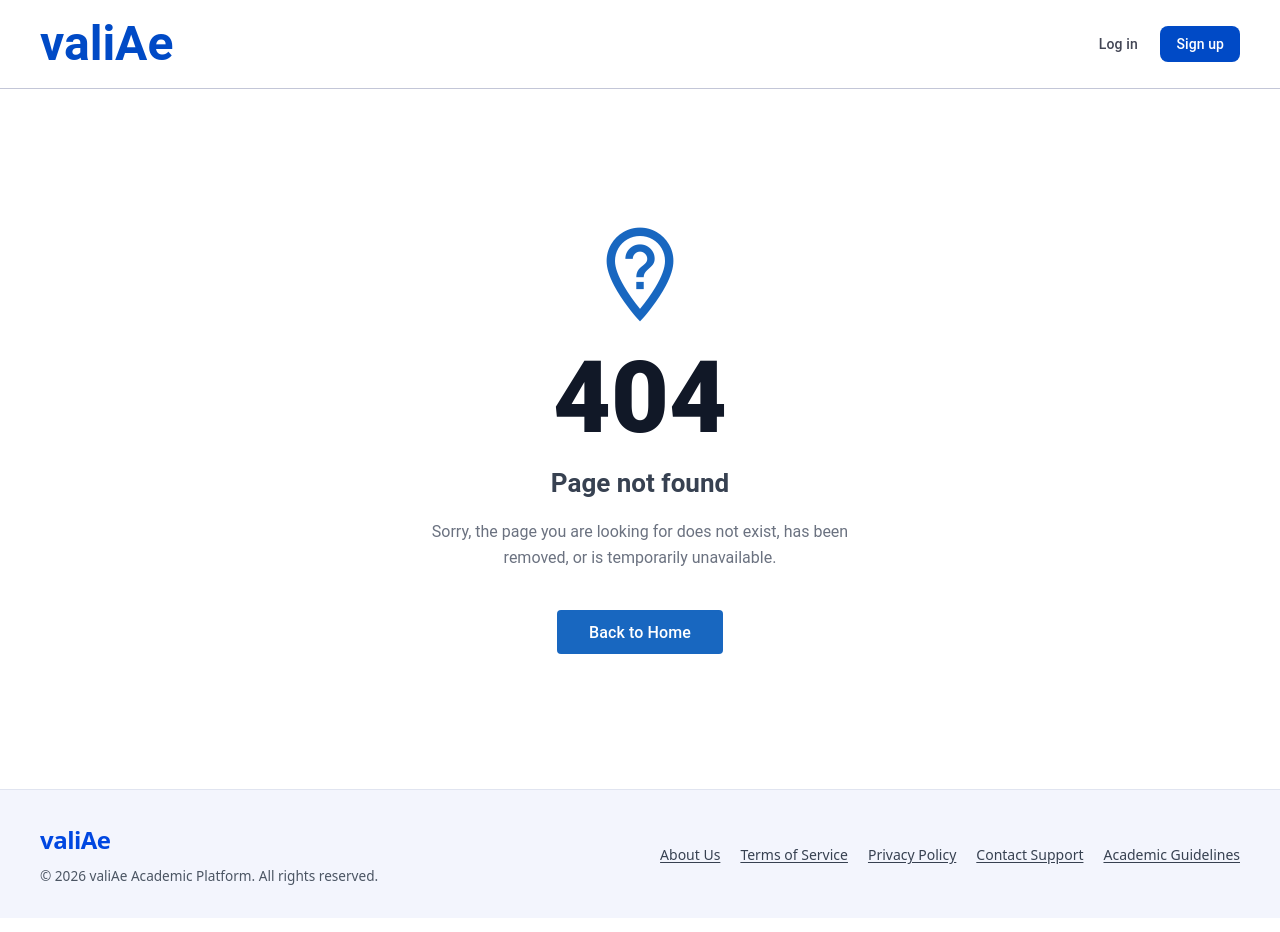
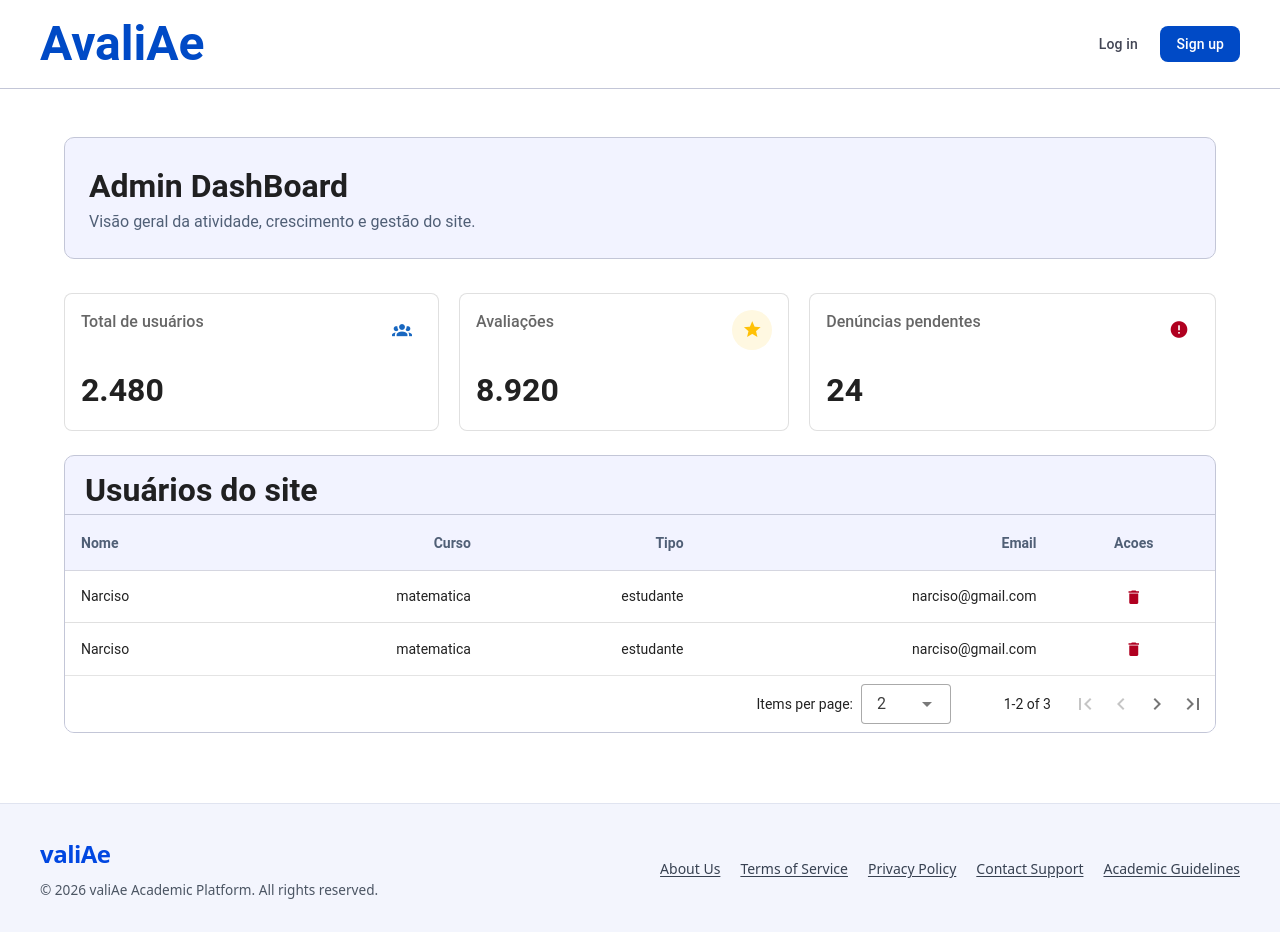
Before and after one commit to profBruno-UFC-Qx/QXD0279-furia, a Vue app in the folder frontend/: page /adm/dashboard in a window 1280 px wide. Built offline with nearby package versions, Linux system fonts and the light colour scheme; a small style sheet from the web is missing.

Commit message:
feat(adm): dashboard

```diff
--- a/frontend/src/components/Default/Header.vue
+++ b/frontend/src/components/Default/Header.vue
@@ -14,9 +14,12 @@ const logout = () => {
 <template>
   <header class="header-bg">
     <div class="header">
-      <h1 class="title">valiAe</h1>
+      <h1 class="title">AvaliAe</h1>
 
-      <nav class="navigation" v-if="storeAuth.isLoged == true">
+      <nav
+        class="navigation"
+        v-if="storeAuth.isLoged == true && storeAuth.role != 'admin'"
+      >
         <ul>
           <li>
             <v-btn variant="plain" :to="{ name: 'studentHome' }" text="Home" />
--- /dev/null
+++ b/frontend/src/components/Table/TableUser.vue
@@ -0,0 +1,85 @@
+<script setup lang="ts">
+import { ref } from "vue";
+
+interface User {
+  id: number;
+  nome: string;
+  course: string;
+  role: string;
+  email: string;
+}
+const { documents } = defineProps<{
+  documents: User[];
+}>();
+
+const currentPage = defineModel<number>("currentPage", {
+  required: true,
+});
+
+const itemsPerPage = defineModel<number>("itemsPerPage", {
+  required: true,
+});
+
+const headers = [
+  { title: "Nome", align: "start", key: "nome", sortable: false },
+  { title: "Curso", align: "end", key: "course", sortable: false },
+  {
+    title: "Tipo",
+    align: "end",
+    key: "role",
+    sortable: false,
+  },
+  {
+    title: "Email",
+    align: "end",
+    key: "email",
+    sortable: false,
+  },
+  {
+    title: "Acoes",
+    align: "center",
+    key: "action",
+    sortable: false,
+  },
+] as any;
+</script>
+
+<template>
+  <div class="tableComponente">
+    <v-data-table
+      v-model:page="currentPage"
+      v-model:items-per-page="itemsPerPage"
+      :headers="headers"
+      :items="documents"
+      item-value="id"
+      :items-per-page-options="[5, 10]"
+      fixed-header
+      class="tabela"
+    >
+      <template #item.action="{ item }">
+        <div class="d-flex justify-center">
+          <v-btn
+            color="error"
+            icon="mdi-delete"
+            size="small"
+            variant="text"
+            aria-label="Excluir"
+          />
+        </div>
+      </template>
+    </v-data-table>
+  </div>
+</template>
+
+<style scoped>
+.tabela :deep(thead tr th) {
+  background-color: #f2f3ff;
+  font-weight: bold;
+  color: #505f76;
+}
+
+.tabela :deep(table) {
+  border-top: 1px solid #c3c6d7;
+  overflow: hidden;
+}
+</style>
--- /dev/null
+++ b/frontend/src/pages/Adm/Dashboard.vue
@@ -0,0 +1,131 @@
+<script setup lang="ts">
+import { ref } from "vue";
+import StatsCard from "@/components/Cards/StatsCard.vue";
+import Header from "@/components/Header/Header.vue";
+import Ornament from "@/components/Ornament/Ornament.vue";
+import TableUser from "@/components/Table/TableUser.vue";
+
+type UserStatus = "Ativo" | "Pendente" | "Bloqueado";
+
+const boats = [
+  {
+    id: 1,
+    nome: "Narciso",
+    course: "matematica",
+    role: "estudante",
+    email: "narciso@gmail.com",
+  },
+  {
+    id: 1,
+    nome: "Narciso",
+    course: "matematica",
+    role: "estudante",
+    email: "narciso@gmail.com",
+  },
+  {
+    id: 1,
+    nome: "Narciso",
+    course: "matematica",
+    role: "estudante",
+    email: "narciso@gmail.com",
+  },
+];
+
+interface SiteUser {
+  id: number;
+  name: string;
+  email: string;
+  role: string;
+  status: UserStatus;
+  joinedAt: string;
+  lastAccess: string;
+}
+
+const stats = [
+  {
+    title: "Total de usuários",
+    value: "2.480",
+    icon: "mdi-account-group",
+    iconColor: "primary",
+  },
+
+  {
+    title: "Avaliações",
+    value: "8.920",
+    icon: "mdi-star",
+    iconColor: "amber",
+  },
+  {
+    title: "Denúncias pendentes",
+    value: "24",
+    icon: "mdi-alert-circle",
+    iconColor: "error",
+  },
+];
+
+const currentPage = ref(1);
+const itemsPerPage = ref(2);
+</script>
+
+<template>
+  <div class="dashboard-page">
+    <Header
+      :title="'Admin DashBoard'"
+      :description="'Visão geral da atividade, crescimento e gestão do site.'"
+    />
+
+    <section class="stats-grid">
+      <StatsCard
+        v-for="(stat, index) in stats"
+        :key="`${stat.title}-${index}`"
+        :title="stat.title"
+        :value="stat.value"
+        :icon="stat.icon"
+        :icon-color="stat.iconColor"
+      />
+    </section>
+
+    <Ornament text="Usuários do site">
+      <template #content>
+        <div class="table-wrapper">
+          <TableUser
+            :documents="boats"
+            v-model:current-page="currentPage"
+            v-model:itemsPerPage="itemsPerPage"
+          />
+        </div>
+      </template>
+    </Ornament>
+  </div>
+</template>
+
+<style scoped>
+.dashboard-page {
+  max-width: 1200px;
+  width: 100%;
+  margin: 0 auto;
+  padding: 8px 24px 40px;
+  display: flex;
+  flex-direction: column;
+  gap: 24px;
+}
+
+.stats-grid {
+  display: flex;
+  gap: 20px;
+}
+
+.stats-grid > * {
+  flex-grow: 1;
+}
+
+@media (max-width: 700px) {
+  .dashboard-page {
+    padding-inline: 16px;
+  }
+
+  .stats-grid {
+    flex-direction: column;
+  }
+}
+</style>
--- a/frontend/src/router/index.ts
+++ b/frontend/src/router/index.ts
@@ -1,86 +1,97 @@
-import { createRouter, createWebHistory } from 'vue-router'
-import AuthLayout from '@/layout/AuthLayout.vue'
-import DefaultLayout from '@/layout/DefaultLayout.vue'
+import { createRouter, createWebHistory } from "vue-router";
+import AuthLayout from "@/layout/AuthLayout.vue";
+import DefaultLayout from "@/layout/DefaultLayout.vue";
 
 const router = createRouter({
   history: createWebHistory(import.meta.env.BASE_URL),
   routes: [
     {
-      path: '/',
+      path: "/",
       component: DefaultLayout,
       children: [
         {
-          path: '',
-          component: () => import('@/pages/HeroPage.vue'),
-          name: 'heroPage',
+          path: "",
+          component: () => import("@/pages/HeroPage.vue"),
+          name: "heroPage",
         },
       ],
     },
     {
-      path: '/student',
+      path: "/student",
       component: DefaultLayout,
       children: [
         {
-          path: 'home',
-          component: () => import('@/pages/Student/StudentHome.vue'),
-          name: 'studentHome',
+          path: "home",
+          component: () => import("@/pages/Student/StudentHome.vue"),
+          name: "studentHome",
         },
         {
-          path: 'documents',
-          component: () => import('@/pages/Student/StudentDocuments.vue'),
-          name: 'studentDocuments',
+          path: "documents",
+          component: () => import("@/pages/Student/StudentDocuments.vue"),
+          name: "studentDocuments",
         },
         {
-          path: 'teachers',
-          component: () => import('@/pages/Student/StudentTeachers.vue'),
-          name: 'studentTeachers',
+          path: "teachers",
+          component: () => import("@/pages/Student/StudentTeachers.vue"),
+          name: "studentTeachers",
         },
       ],
     },
     {
-      path: '/professor',
+      path: "/professor",
       component: DefaultLayout,
       children: [
         {
-          path: 'profile',
-          component: () => import('@/pages/Professor/ProfessorProfile.vue'),
-          name: 'professorProfile',
+          path: "profile",
+          component: () => import("@/pages/Professor/ProfessorProfile.vue"),
+          name: "professorProfile",
         },
         {
-          path: 'dashboard',
-          component: () => import('@/pages/Professor/ProfessorDashboard.vue'),
-          name: 'professorDashboard',
+          path: "dashboard",
+          component: () => import("@/pages/Professor/ProfessorDashboard.vue"),
+          name: "professorDashboard",
         },
       ],
     },
     {
-      path: '/login',
-      component: AuthLayout,
+      path: "/adm",
+      component: DefaultLayout,
       children: [
         {
-          path: 'enter',
-          component: () => import('@/pages/Auth/Login.vue'),
-          name: 'login',
-        },
-        {
-          path: 'register',
-          component: () => import('@/pages/Auth/Register.vue'),
-          name: 'register',
+          path: "dashboard",
+          component: () => import("@/pages/Adm/Dashboard.vue"),
+          name: "adminDashboard",
         },
       ],
     },
     {
-      path: '/:pathMatch(.*)*',
-      name: 'not-found',
+      path: "/login",
+      component: AuthLayout,
+      children: [
+        {
+          path: "enter",
+          component: () => import("@/pages/Auth/Login.vue"),
+          name: "login",
+        },
+        {
+          path: "register",
+          component: () => import("@/pages/Auth/Register.vue"),
+          name: "register",
+        },
+      ],
+    },
+    {
+      path: "/:pathMatch(.*)*",
+      name: "not-found",
       component: DefaultLayout,
       children: [
         {
-          path: '',
-          component: () => import('@/pages/NotFound.vue'),
+          path: "",
+          component: () => import("@/pages/NotFound.vue"),
         },
       ],
     },
   ],
-})
+});
 
-export default router
+export default router;
```
